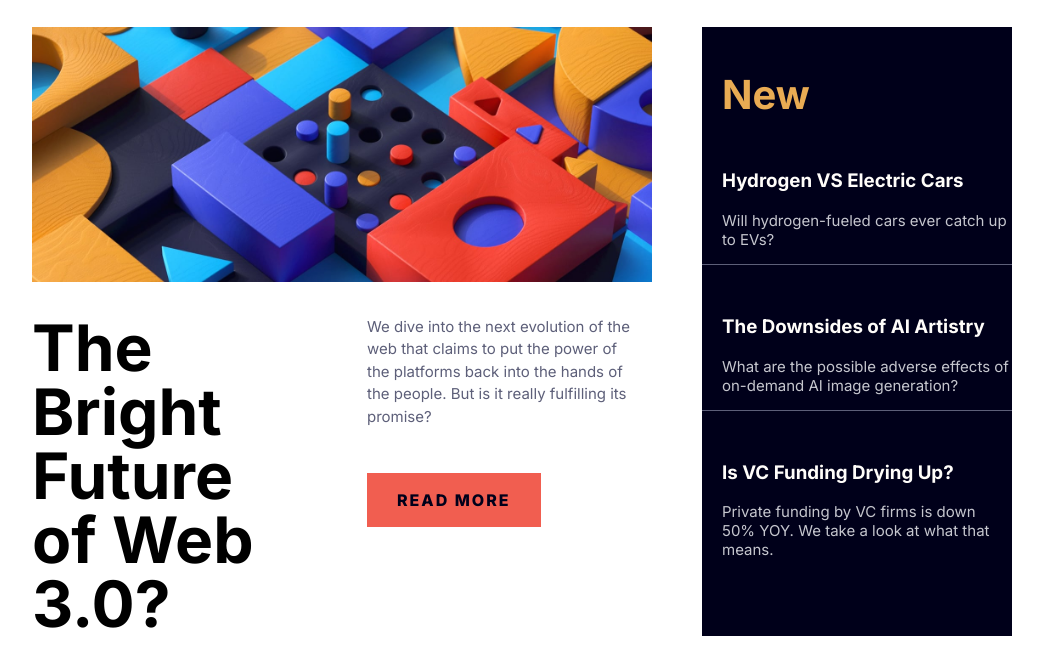
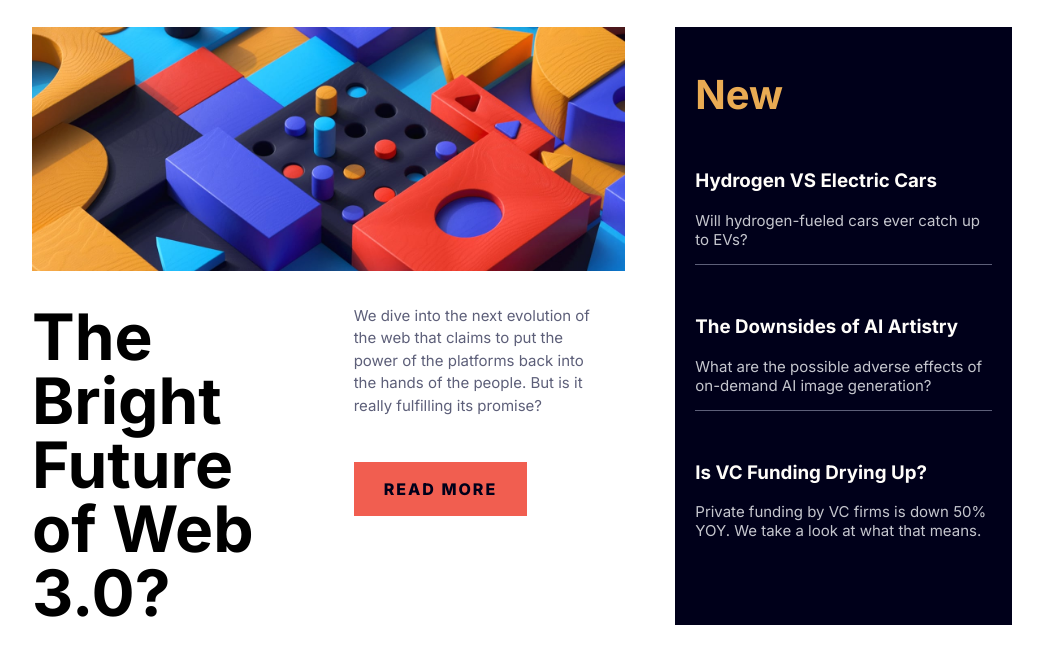
Before and after one commit to ufurkank/hakanyalcinkaya-frontend-repo, a plain HTML site: page 003-CSS/002-bolum-sonu-projesi/news-homepage-main/index.html in a window 1280 px wide. Shown: the part 140-792 px from the top of the page, without its empty margins (118-1161 px from the left). Drawn offline with Linux system fonts and the light colour scheme.

```diff
--- a/003-CSS/002-bolum-sonu-projesi/news-homepage-main/css/style.css
+++ b/003-CSS/002-bolum-sonu-projesi/news-homepage-main/css/style.css
@@ -81,7 +81,7 @@
     gap: 50px;
 }
 
-section {
+.container section {
     flex: 2;
 }
 
@@ -89,8 +89,7 @@
     flex: 1;
     background-color: var(--very-dark-blue);
     color: var(--off-white);
-    width: 33%;
-
+    padding: 0px 20px;
 }
 
 aside p {
@@ -101,13 +100,11 @@
     color: var(--soft-orange);
     font-size: 2.5rem;
     padding-top: 10px;
-    padding-left: 20px;
 }
 
 .item {
     margin: 50px 0px;
     border-bottom: 1px solid var(--dark-grayish-blue);
-    padding-left: 20px;
 }
 
 article {
```
